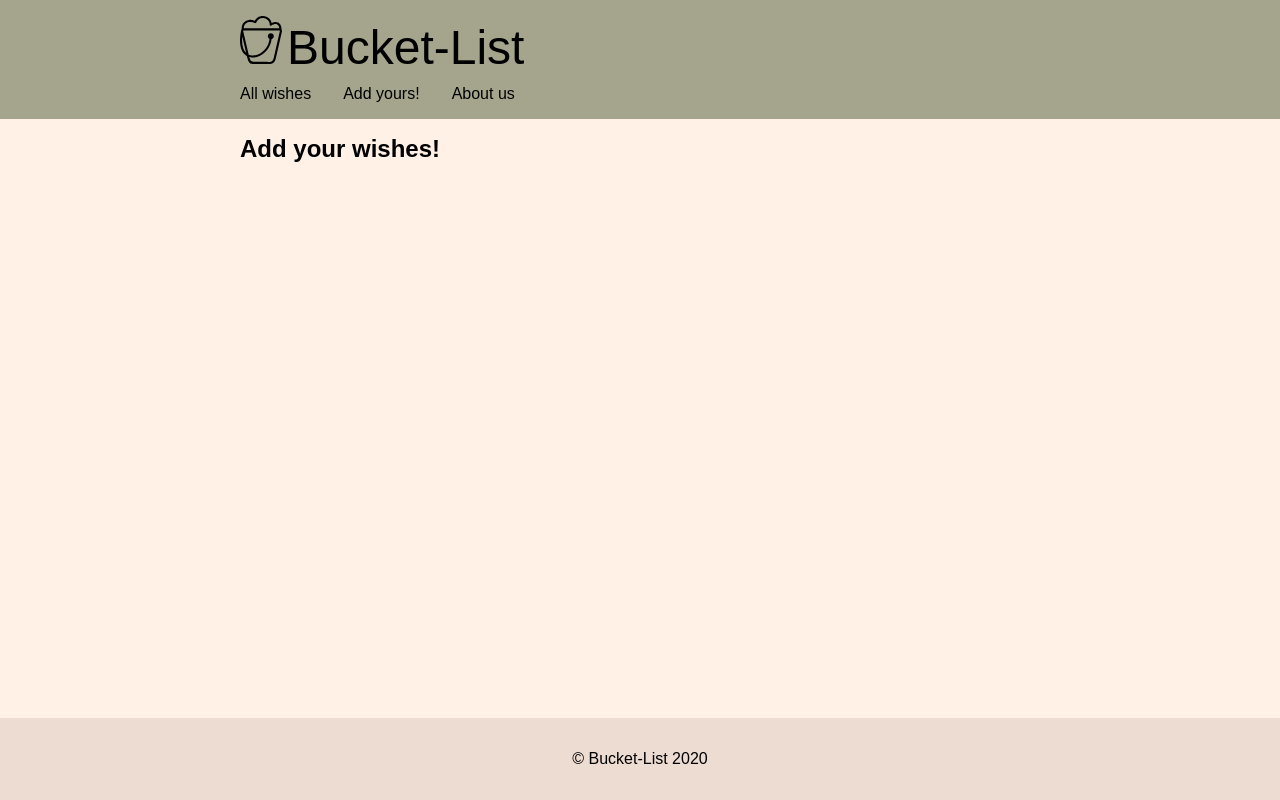
After one commit to yroub/bucket-list, a Symfony app: template templates/wish/create.html.twig in a window 1280 px wide. The commit adds this page. Run offline with Twig, Linux system fonts and the light colour scheme; the template is opened without the code that fills it, so the values that code supplies are empty; some libraries are stand-ins or nearby versions; some web fonts are replaced.

Commit message:
crée la page d'ajout d'idée et le lien dans le menu

```diff
--- a/templates/base.html.twig
+++ b/templates/base.html.twig
@@ -26,8 +26,8 @@
                 </a>
             </h1>
             <nav class="header-nav">
-                <a href="{{ path('main_home') }}" title="Go back to homepage">Home</a>
                 <a href="{{ path('wish_list') }}" title="All things to do">All wishes</a>
+                <a href="{{ path('wish_create') }}" title="Add your own ideas!">Add yours!</a>
                 <a href="{{ path('main_about_us') }}" title="About us">About us</a>
             </nav>
         </div>
--- /dev/null
+++ b/templates/wish/create.html.twig
@@ -0,0 +1,9 @@
+{% extends 'base.html.twig' %}
+
+{% block body %}
+    <h2>Add your wishes!</h2>
+
+    {# @TODO: afficher le formulaire #}
+{% endblock %}
+
+{% block title %}Add your wishes | {{ parent() }}{% endblock %}
```
Also changed, not shown: src/Controller/WishController.php (+9 -0 lines).
